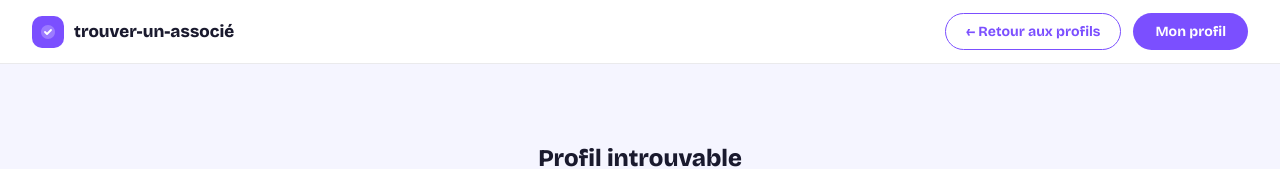
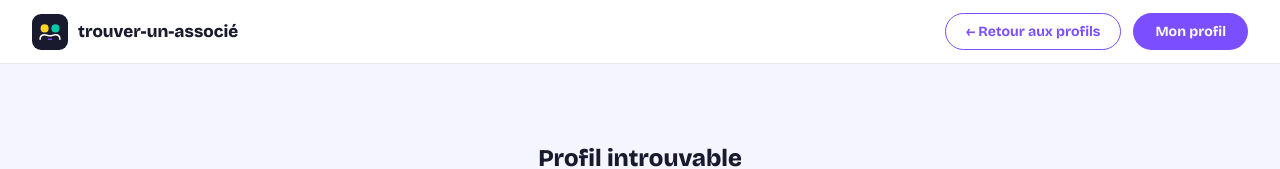
Before and after one commit to AieTheKik/trouver-un-associe, a website: page profil.html in a window 1280 px wide. Shown: the top 169 px of the page. Drawn offline with nearby package versions, Linux system fonts and the light colour scheme.

Commit message:
nouveau logo - deux profils reliés

```diff
--- a/profil.html
+++ b/profil.html
@@ -21,8 +21,7 @@
 body{font-family:var(--sans);background:var(--pale);color:var(--ink);min-height:100vh}
 nav{background:var(--white);border-bottom:1.5px solid var(--border);padding:0 32px;height:64px;display:flex;align-items:center;justify-content:space-between;position:sticky;top:0;z-index:100}
 .logo{font-weight:800;font-size:17px;color:var(--ink);text-decoration:none;display:flex;align-items:center;gap:10px}
-.logo-bubble{width:32px;height:32px;background:var(--violet);border-radius:10px;display:flex;align-items:center;justify-content:center}
-.logo-bubble svg{width:18px;height:18px}
+.logo-bubble{width:36px;height:36px;display:flex;align-items:center;justify-content:center}
 .nav-r{display:flex;align-items:center;gap:12px}
 .btn-outline{background:white;color:var(--violet);padding:9px 20px;border-radius:100px;font-size:14px;font-weight:700;text-decoration:none;border:1.5px solid var(--violet);font-family:var(--sans)}
 .btn-nav{background:var(--violet);color:white;padding:10px 22px;border-radius:100px;font-size:14px;font-weight:700;text-decoration:none;font-family:var(--sans)}
@@ -111,12 +110,13 @@ nav{background:var(--white);border-bottom:1.5px solid var(--border);padding:0 32
 
 <nav>
   <a href="index.html" class="logo">
-    <div class="logo-bubble">
-      <svg viewBox="0 0 18 18" fill="none">
-        <path d="M9 2C5.13 2 2 5.13 2 9s3.13 7 7 7 7-3.13 7-7-3.13-7-7-7z" fill="white" opacity=".25"/>
-        <path d="M6 9l2 2 4-4" stroke="white" stroke-width="1.8" stroke-linecap="round" stroke-linejoin="round"/>
-      </svg>
-    </div>
+    <div class="logo-bubble"><svg width="36" height="36" viewBox="0 0 80 80" fill="none">
+  <rect width="80" height="80" rx="20" fill="#1A1A2E"/>
+  <circle cx="28" cy="32" r="9" fill="#FFD426"/>
+  <circle cx="52" cy="32" r="9" fill="#00C9A7"/>
+  <path d="M18 56C18 50 22 46 28 46C32 46 35 48.5 40 48.5C45 48.5 48 46 52 46C58 46 62 50 62 56" stroke="white" stroke-width="3.5" stroke-linecap="round" fill="none"/>
+  <path d="M37 56H43" stroke="#7B4FFF" stroke-width="3.5" stroke-linecap="round"/>
+</svg></div>
     trouver-un-associé
   </a>
   <div class="nav-r">
```
Also changed, not shown: explorer.html (+8 -8 lines), index.html (+7 -6 lines), inscription.html (+7 -6 lines), profils.html (+8 -8 lines), projet.html (+8 -8 lines).
